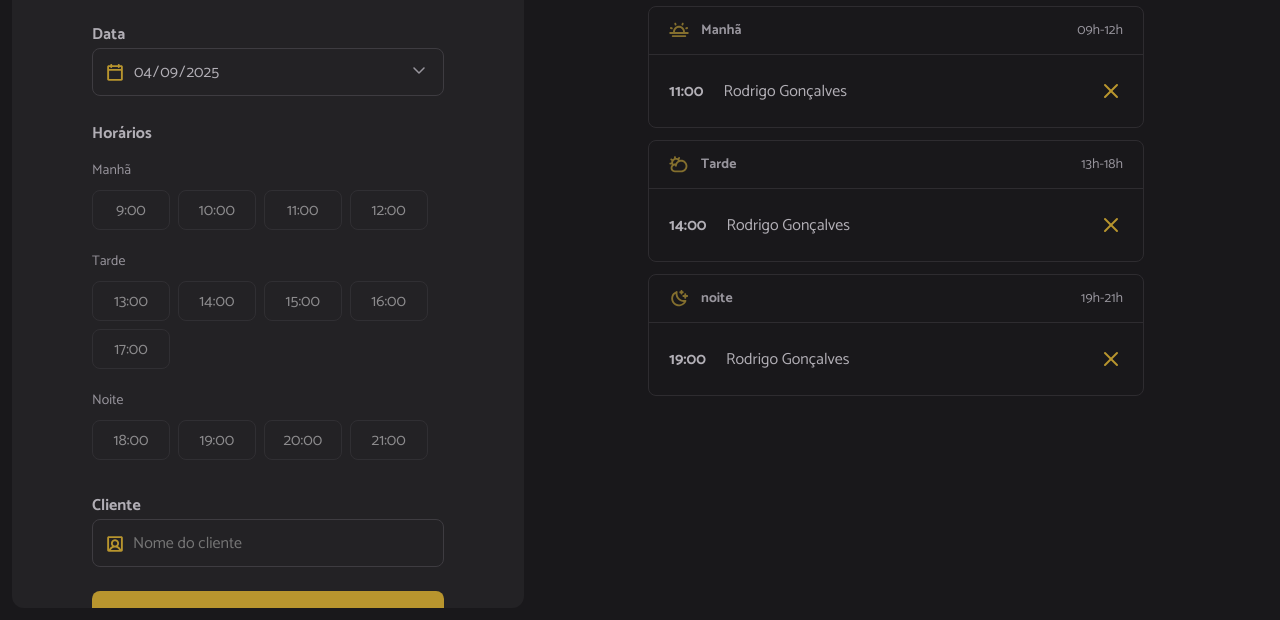
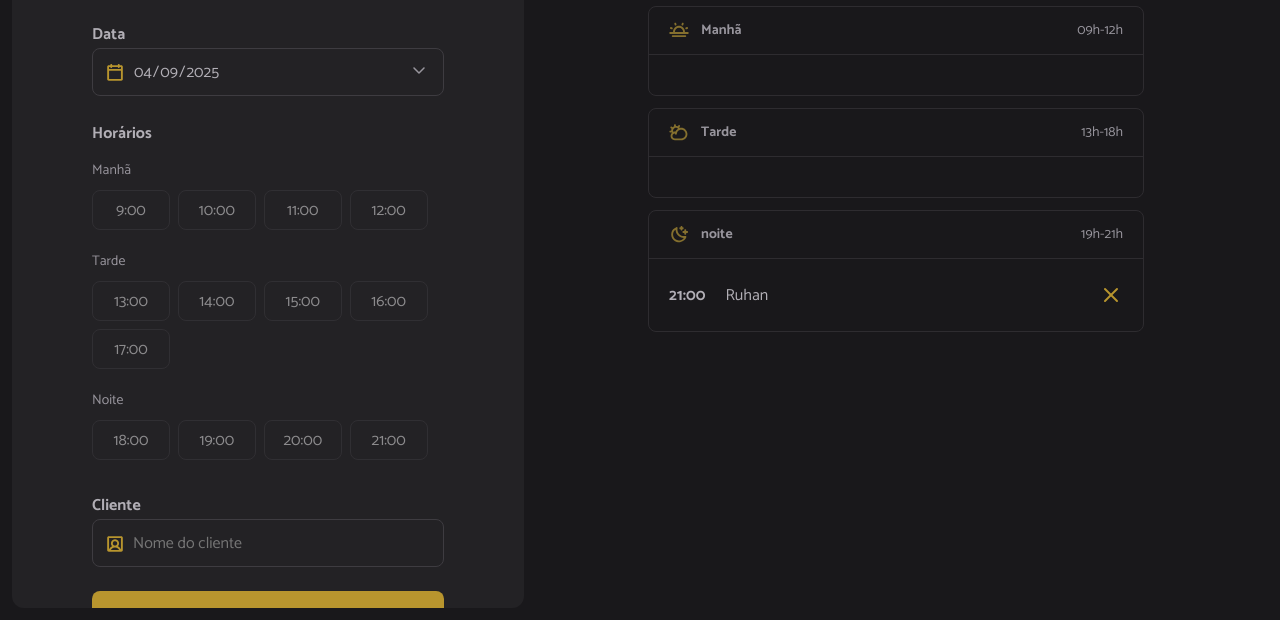
Before and after one commit to ruhancmendes/Projeto-Hairday, a website built with webpack: page index.html in a window 1280 px wide. Shown: the part 180-800 px from the top of the page. Built offline with nearby package versions, Linux system fonts and the light colour scheme; data requests are answered from the project's data file.

Commit message:
render appointments

```diff
--- a/src/modules/schedules/load.js
+++ b/src/modules/schedules/load.js
@@ -1,13 +1,21 @@
 // Carrega o agendamento do dia.
 
+import { scheduleFetchByDay } from "../../services/schedule-fetch-by-day.js"; //importa a função que busca os agendamentos do dia
 import { hoursLoad } from "../form/hours-load.js"; //importa a função que define os horários de funcionamento
+import { schedulesShow } from "../schedules/show.js"; //importa a função que renderiza os agendamentos
 
 //Seleciona o input de data.
 const selectedDate = document.getElementById("date");
 
-export function schedulesDay() {
+export async function schedulesDay() {
   // Obtém a data do input de data.
   const date = selectedDate.value;
+
+  // Busca na API os agendamentos
+  const dailySchedules = await scheduleFetchByDay({ date})
+
+  // Exibe os agendamentos
+  schedulesShow({ dailySchedules });
 
   // Renderiza as horas disponíveis.
   hoursLoad({ date });
--- /dev/null
+++ b/src/modules/schedules/show.js
@@ -0,0 +1,56 @@
+// Renderiza os agendamentos
+
+import dayjs from "dayjs";
+
+// Seleciona as sessões manhã, tarde e noite.
+const periodMorning = document.getElementById("period-morning")
+const periodAfternoon = document.getElementById("period-afternoon")
+const periodNight = document.getElementById("period-night")
+
+export function schedulesShow({ dailySchedules }){
+    try {
+        // Limpa as listas.
+        periodMorning.innerHTML = ""
+        periodAfternoon.innerHTML = ""
+        periodNight.innerHTML = ""
+
+        //Renderiza os agendamentos por período.
+        dailySchedules.forEach((schedule) => {
+            console.log(schedule)
+            const item = document.createElement("li")
+            const time = document.createElement("strong")
+            const name = document.createElement("span")
+
+            // Adiciona o id do agendamento.
+            item.setAttribute("data-id", schedule.id)
+
+            time.textContent = dayjs(schedule.when).format("HH:mm")
+            name.textContent = schedule.name
+
+            // Cria ícone de cancelar o agendamento.
+            const cancelIcon = document.createElement("img")
+            cancelIcon.classList.add("cancel-icon")
+            cancelIcon.setAttribute("src", "./src/assets/cancel.svg")
+            cancelIcon.setAttribute("alt", "Cancelar")
+
+            // Adiciona o tempo, nome e ícone ao item.
+            item.append(time, name, cancelIcon)
+
+            // Obtém somente a hora
+            const hour = dayjs(schedule.when).hour()
+
+            // Renderiza o agendamento na sessão (manhã, tarde, noite)
+            if (hour <= 12) {
+                periodMorning.appendChild(item)
+            } else if (hour > 12 && hour <= 18) {
+                periodAfternoon.appendChild(item)
+            } else {
+                periodNight.appendChild(item)
+            }
+        })
+
+    } catch (error) {
+       alert("Não foi possível exibir os agendamentos")
+       console.log(error)
+    }
+}
--- a/src/services/schedule-fetch-by-day.js
+++ b/src/services/schedule-fetch-by-day.js
@@ -9,15 +9,17 @@ import { apiConfig } from "./api-config.js";
 export async function scheduleFetchByDay({ date }) {
   try {
     // Busca os dados na API (fazendo a requisição.)
-        const response = await fetch(`${apiConfig.baseURL}/schedules`)
+    const response = await fetch(`${apiConfig.baseURL}/schedules`);
 
     // Converte para JSON.
-        const data = await response.json()
+    const data = await response.json();
 
     // Filtra os agendamentos pelo dia selecionado.
-        const dailySchedules = data.filter(( schedule) =>
-        dayjs(date).isSame(schedule.when, "day"))
+    const dailySchedules = data.filter((schedule) =>
+      dayjs(date).isSame(schedule.when, "day")
+    );
 
+    return dailySchedules;
   } catch (error) {
     console.log(error);
     alert("Não foi possível buscar os agendamentos do dia.");
```
Also changed, not shown: index.html (+6 -6 lines). Lines whose indentation alone changed are shown as unchanged.
